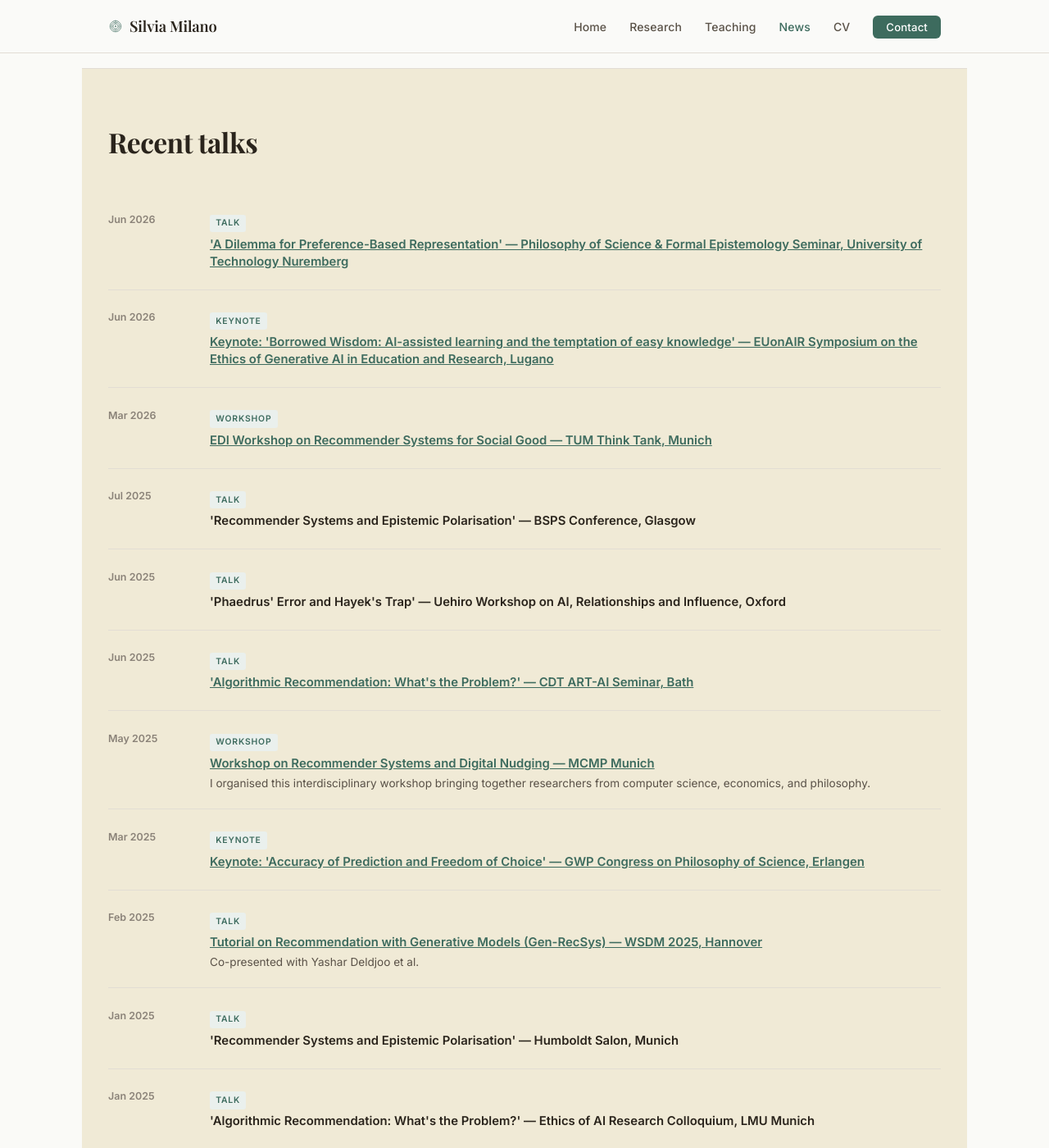
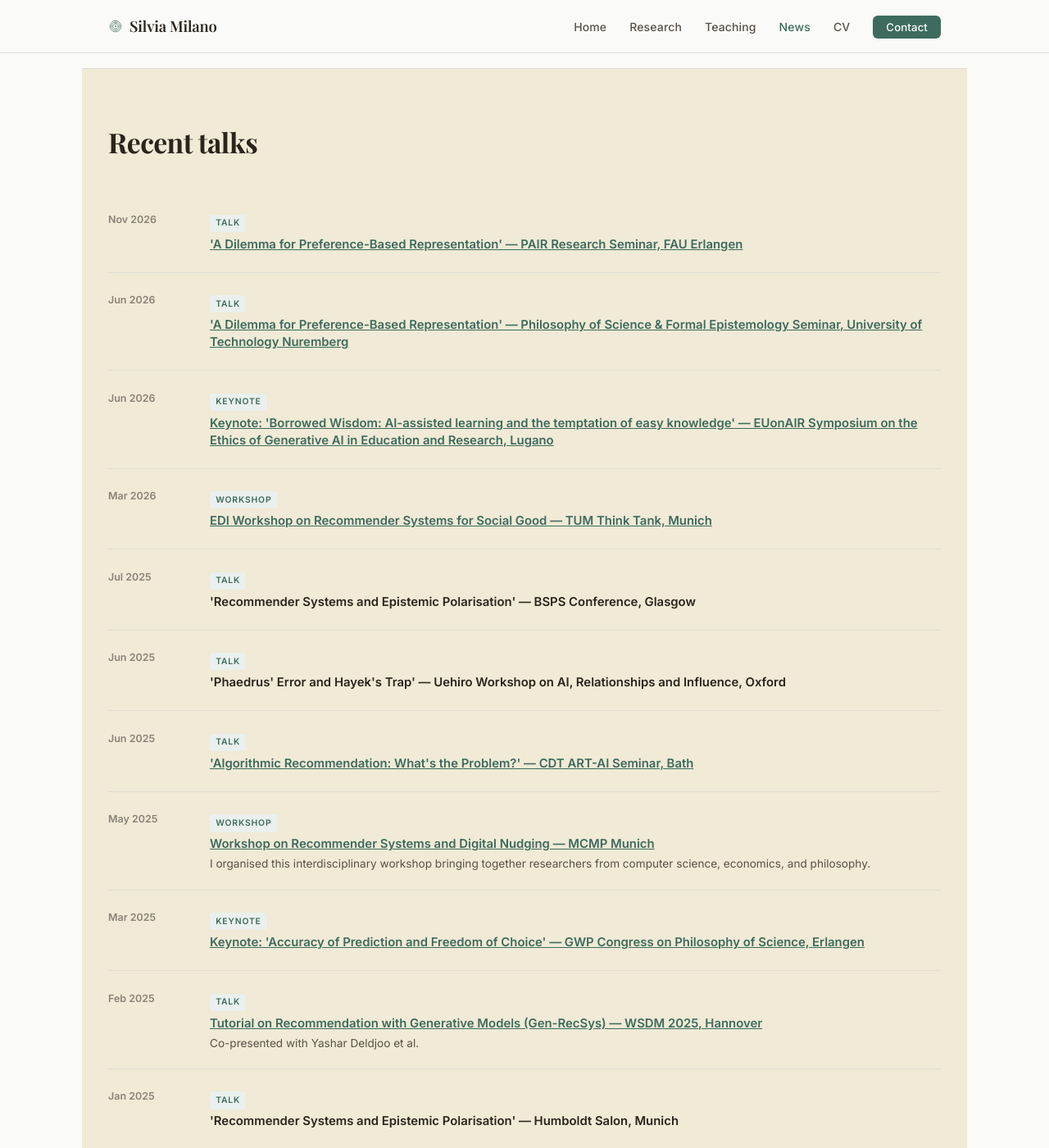
Before and after one commit to capt-c/silvia-milano-website, a Jekyll site: the page built from silvia-milano-site/news.html, in a window 1280 px wide and 1400 px high, scrolled down 1739 px. Shown: the whole window at 82% size. Built offline with Jekyll 4.4.1, drawn with Linux system fonts in a browser that asks for light colours; some web fonts are replaced; some of the changed text lies outside the part shown.

Commit message:
Update news.yml

```diff
--- a/silvia-milano-site/_data/news.yml
+++ b/silvia-milano-site/_data/news.yml
@@ -70,6 +70,12 @@
   title: "AI reshaping privacy — Women Leading in AI conference, London"
 
 # ── Talks ──────────────────────────────────────────────────────────
+
+
+- date: "Nov 2026"
+  type: "talk"
+  title: "'A Dilemma for Preference-Based Representation' — PAIR Research Seminar, FAU Erlangen"
+  url: "https://www.pair.fau.eu/events/research-seminar/"
 
 - date: "Jun 2026"
   type: "talk"
```
